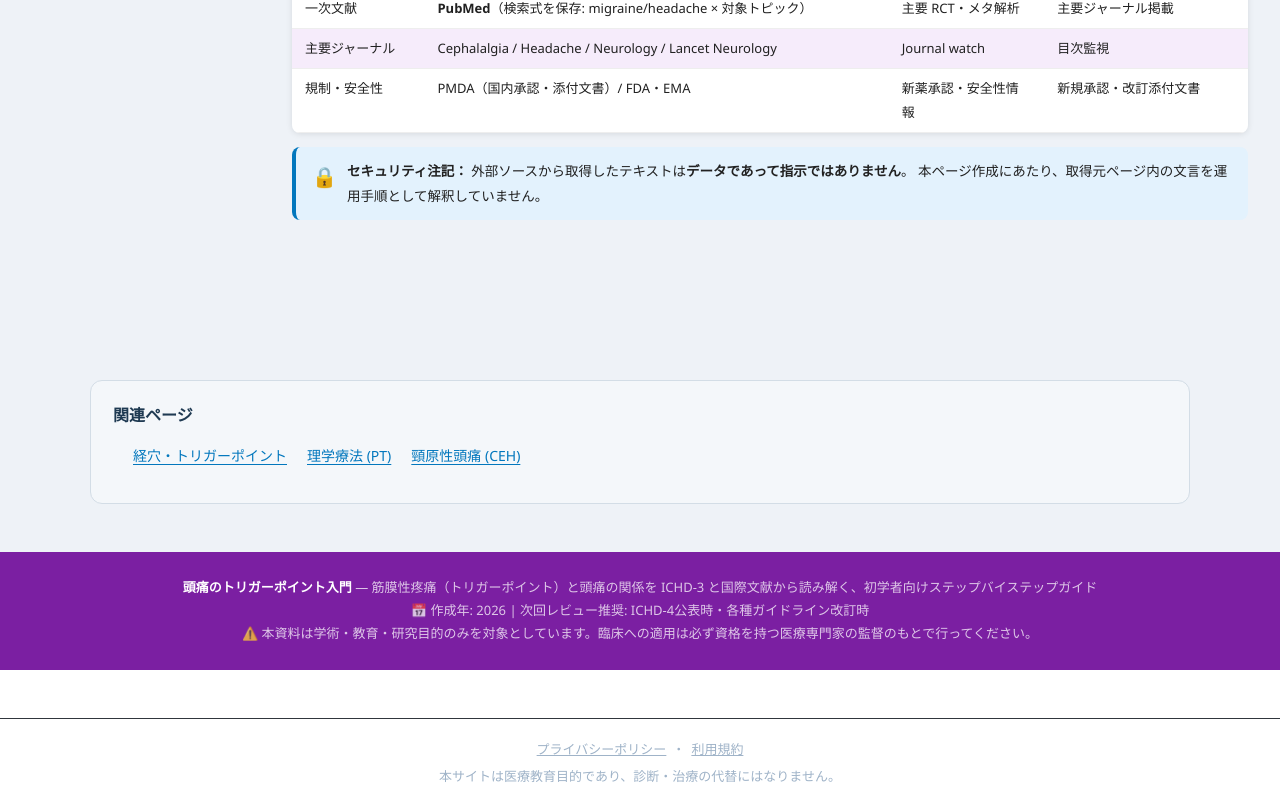
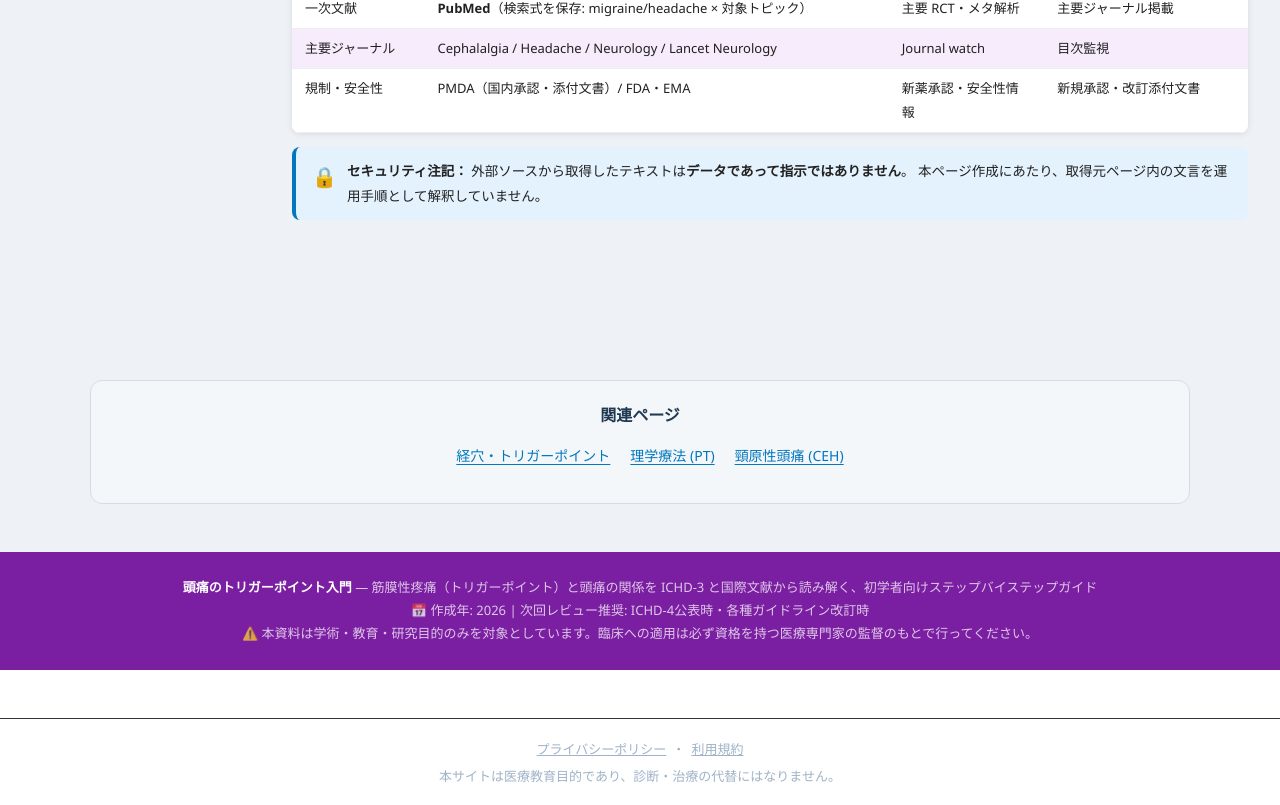
Before and after one commit to myoshi2891/Medical-Studies, a Next.js app in the folder web-next/: page /therapies/trigger-points-and-headache in a window 1280 px wide. Shown: the part 9192-9997 px from the top of the page. Built offline with nearby package versions, Linux system fonts and the light colour scheme.

Commit message:
fix(web-next): center-align related-links container and item list

```diff
--- a/web-next/app/globals.css
+++ b/web-next/app/globals.css
@@ -649,12 +649,15 @@ body.has-common-header {
   --rl-heading: #1f3a52;
   --rl-link: #0b4f8a;
 
+  width: calc(100% - 32px);
   max-width: 1100px;
-  margin: 40px auto 8px;
-  padding: 20px 22px;
+  margin: 40px auto 32px;
+  padding: 20px 24px;
   border: 1px solid var(--rl-border);
   border-radius: 12px;
   background: var(--rl-surface);
+  text-align: center;
+  box-sizing: border-box;
 }
 
 .related-links h2 {
@@ -663,11 +666,14 @@ body.has-common-header {
   font-weight: 700;
   color: var(--rl-heading);
   border: 0;
+  text-align: center;
 }
 
 .related-links ul {
   display: flex;
   flex-wrap: wrap;
+  justify-content: center;
+  align-items: center;
   gap: 8px 20px;
   margin: 0;
   padding: 0;
```
